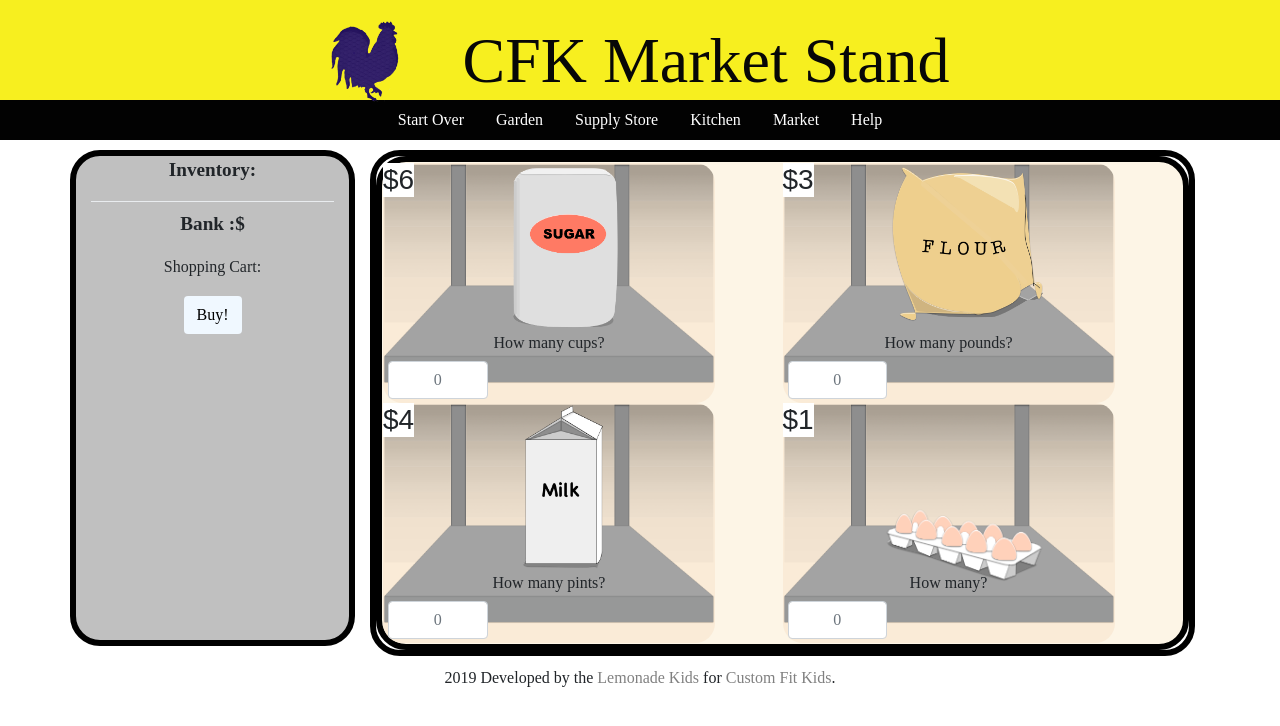
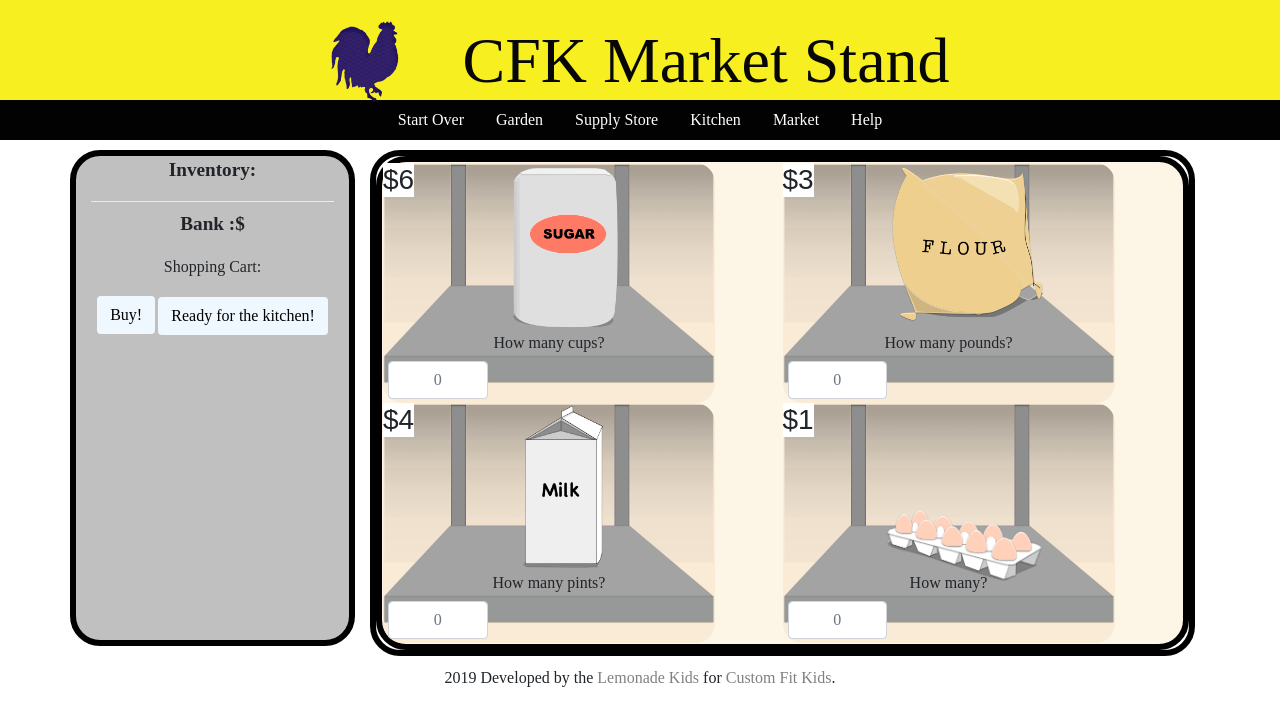
Before and after one commit to Lemonade-kids/lemonade, a React (Create React App) app in the folder client/: page /store in a window 1280 px wide. Shown: the top 726 px of the page. Built offline with nearby package versions, Linux system fonts and the light colour scheme; a web font is replaced by a local one.

Commit message:
kitchen buttons work, loading bar appears

```diff
--- a/client/src/App.css
+++ b/client/src/App.css
@@ -393,7 +393,7 @@ a {
 }
 
 .oven {
-  width: 70%;
+  width: 60%;
   margin-top: 2em;
 }
 
--- a/client/src/App.js
+++ b/client/src/App.js
@@ -58,12 +58,14 @@ class App extends React.Component {
     }
     if (id === 'harvestBtn') {
       this.setState({
-        harvested: true
+        harvested: true,
+        watered: false
       })
     }
   }
 
   showBar = () => {
+    console.log('show da bar!')
     this.setState({
       bakeBtn: true
     })
@@ -150,8 +152,23 @@ class App extends React.Component {
                   weeded={this.state.weeded}
                   harvested={this.state.harvested}
                 />} />
-                <Route path='/store' component={CCStore} />
-                <Route path='/kitchen' component={CCKitchen} />
+                <Route path='/store' exact render={(props) => <CCStore {...props}
+                  producePicked={producePicked}
+                  tendGarden={this.tendGarden}
+                  watered={this.state.watered}
+                  weeded={this.state.weeded}
+                  harvested={this.state.harvested}
+                />} />
+                {/* <Route path='/store' component={CCStore} /> */}
+                <Route path='/kitchen' exact render={(props) => <CCKitchen {...props}
+                  producePicked={producePicked}
+                  tendGarden={this.tendGarden}
+                  watered={this.state.watered}
+                  weeded={this.state.weeded}
+                  harvested={this.state.harvested}
+                  showBar={this.showBar}
+                />} />
+                {/* <Route path='/kitchen' component={CCKitchen} /> */}
                 <Route path='/market' component={CCMarket} />
               </Switch>
             </div>
@@ -160,7 +177,8 @@ class App extends React.Component {
                 grabCrop={this.grabCrop}
                 watered={this.state.watered}
                 weeded={this.state.weeded}
-                harvested={this.state.harvested} />
+                harvested={this.state.harvested}
+                bakeBtn={this.state.bakeBtn} />
             </div>
           </div>
         </div>
--- a/client/src/components/GameBoard.js
+++ b/client/src/components/GameBoard.js
@@ -31,6 +31,7 @@ class GameBoard extends Component {
           />} />
           <Route path='/kitchen' exact render={(props) => <Kitchen {...props}
             grabCrop={this.props.grabCrop}
+            bakeBtn={this.props.bakeBtn}
           />} />
           <Route path='/market' exact render={(props) => <SellingStand {...props}
             grabCrop={this.props.grabCrop}
@@ -46,7 +47,8 @@ GameBoard.propTypes = {
   grabCrop: PropTypes.func,
   weeded: PropTypes.bool,
   watered: PropTypes.bool,
-  harvested: PropTypes.bool
+  harvested: PropTypes.bool,
+  bakeBtn: PropTypes.bool
 }
 
 export default GameBoard
--- a/client/src/components/controlCenter/components/CCGarden.js
+++ b/client/src/components/controlCenter/components/CCGarden.js
@@ -17,14 +17,15 @@ class CCGarden extends React.Component {
   showBtn = () => {
     setTimeout(() => {
       this.setState({buttonReady: true})
-    }, 7000)
+    }, 8000)
   }
   render() {
     return (
       <div className="CCGarden">
-        <button className={ this.props.watered ? 'hideBtn' : 'btn' }
-          data-valuename="waterBtn"
-          onClick={this.props.tendGarden}>Water</button>
+        {this.props.harvested ? null :
+          <button className={this.props.watered ? 'hideBtn' : 'btn' }
+            data-valuename="waterBtn"
+            onClick={this.props.tendGarden}>Water</button>}
 
         <button className={ this.props.weeded ? 'hideBtn' : 'btn' }
           data-valuename="weedBtn"
--- a/client/src/components/controlCenter/components/CCStore.js
+++ b/client/src/components/controlCenter/components/CCStore.js
@@ -1,6 +1,7 @@
 import React, { Component } from 'react'
 import '../../../App.css'
 import PropTypes from 'prop-types'
+import { NavLink } from 'react-router-dom'
 // import StoreGrid from '../StoreGrid';
 
 class CCStore extends Component {
@@ -15,6 +16,15 @@ class CCStore extends Component {
           className="btn"
           onClick={this.props.makePurchase}>Buy!
         </button>
+        <NavLink to={{
+          pathname: '/kitchen',
+          produceProps:{
+            producePicked: this.props.producePicked
+          }
+        }}>
+          <button className='btn'
+          >Ready for the kitchen!</button>
+        </NavLink>
       </div>
     )
   }
@@ -22,7 +32,8 @@ class CCStore extends Component {
 CCStore.propTypes = {
   grabTotal: PropTypes.func,
   makePurchase: PropTypes.func,
-  runningTotal: PropTypes.number
+  runningTotal: PropTypes.number,
+  producePicked: PropTypes.string
 }
 
 export default CCStore
--- a/client/src/components/kitchen/components/Kitchen.js
+++ b/client/src/components/kitchen/components/Kitchen.js
@@ -5,6 +5,7 @@ import Counter from './Counter'
 import KitchenButton from './KitchenButton'
 import LoadingBar from './loadingBar'
 import PropTypes from 'prop-types'
+import { NavLink } from 'react-router-dom'
 
 
 class Kitchen extends Component {
@@ -19,12 +20,18 @@ class Kitchen extends Component {
     }
   }
   render() {
-    // console.log(this.props.bakeBtn)
-    // console.log(this.props)
     return (
       <div className='Kitchen'>
         {this.props.bakeBtn ? <LoadingBar /> : null }
-        {this.props.bakeBtn ? <KitchenButton goToMarket={this.props.goToMarket} /> : null }
+        {this.props.bakeBtn ?
+          <NavLink to={{
+            pathname: '/market',
+            produceProps:{
+              producePicked: this.props.producePicked
+            }
+          }}>
+            <KitchenButton />
+          </NavLink> : null }
         <div className="workspace">
           {this.state.producePicked === 'lemon' ? <Counter /> : <Oven />}
         </div>
```
Also changed, not shown: client/src/images/oven.png.
